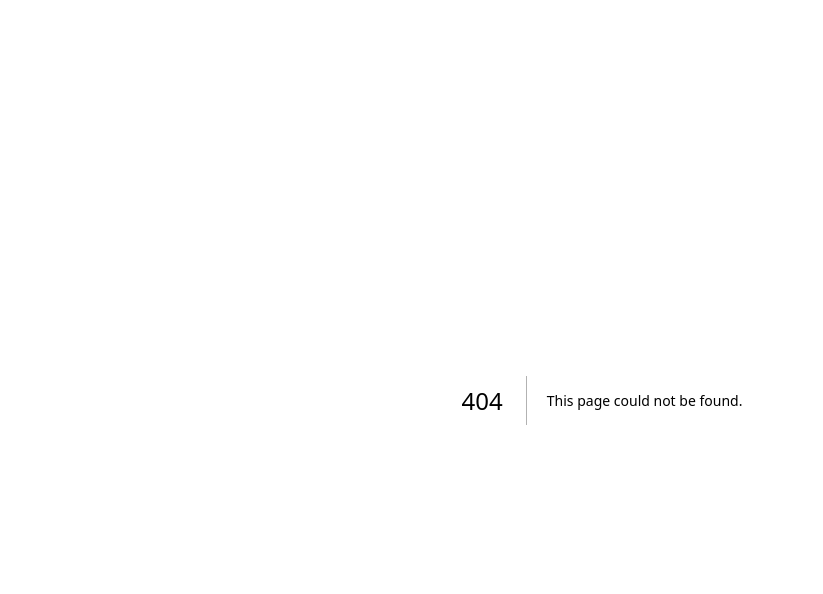
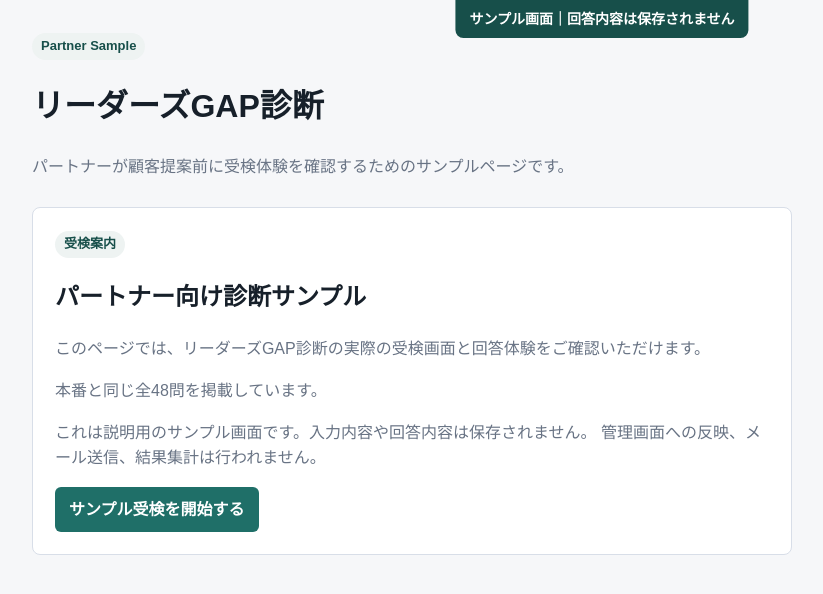
Before and after one commit to tworails-sato/leaders-gap, a Next.js app: page /sample in a window 1280 px wide. Before the commit this address had no page. Shown: the top 594 px of the page, without its empty margins (38-861 px from the left). Built offline with nearby package versions, Linux system fonts and the light colour scheme.

Commit message:
Add partner management and radar chart updates

```diff
--- a/app/globals.css
+++ b/app/globals.css
@@ -174,6 +174,24 @@ button.danger {
   font-weight: 700;
 }
 
+.sample-ribbon {
+  background: #174f4a;
+  border-radius: 0 0 8px 8px;
+  color: #fff;
+  font-size: 14px;
+  font-weight: 700;
+  left: 50%;
+  padding: 8px 14px;
+  position: fixed;
+  top: 0;
+  transform: translateX(-50%);
+  z-index: 50;
+}
+
+.sample-offset {
+  margin-top: 28px;
+}
+
 .progress-wrap {
   background: #e7ecef;
   border-radius: 999px;
--- /dev/null
+++ b/app/sample/page.tsx
@@ -0,0 +1,14 @@
+import { ResponseForm } from "@/components/ResponseForm";
+
+export default function SamplePage() {
+  return (
+    <main className="shell">
+      <div className="narrow">
+        <span className="badge">Partner Sample</span>
+        <h1>リーダーズGAP診断</h1>
+        <p className="muted">パートナーが顧客提案前に受検体験を確認するためのサンプルページです。</p>
+      </div>
+      <ResponseForm mode="sample" />
+    </main>
+  );
+}
--- a/components/ResponseForm.tsx
+++ b/components/ResponseForm.tsx
@@ -4,7 +4,8 @@ import { useState } from "react";
 import { questions, smallThemes } from "@/lib/questions";
 
 type Props = {
-  invitation: {
+  mode?: "production" | "sample";
+  invitation?: {
     id: string;
     token: string;
     respondent_type: string;
@@ -28,16 +29,17 @@ const scoreLabels: Record<number, string> = {
   5: "あてはまる"
 };
 
-export function ResponseForm({ invitation }: Props) {
-  const [step, setStep] = useState<"guide" | "profile" | "questions">("guide");
+export function ResponseForm({ invitation, mode = "production" }: Props) {
+  const isSample = mode === "sample";
+  const [step, setStep] = useState<"guide" | "profile" | "questions" | "sampleDone">("guide");
   const [loading, setLoading] = useState(false);
   const [error, setError] = useState("");
   const [profileErrors, setProfileErrors] = useState<Record<string, string>>({});
   const [answers, setAnswers] = useState<Record<number, number>>({});
   const [unansweredIds, setUnansweredIds] = useState<number[]>([]);
   const [profile, setProfile] = useState({
-    name: invitation.name ?? "",
-    email: invitation.email ?? "",
+    name: invitation?.name ?? "",
+    email: invitation?.email ?? "",
     employment_type: "",
     department: "",
     tenure: "",
@@ -53,6 +55,12 @@ export function ResponseForm({ invitation }: Props) {
       setUnansweredIds(missing);
       setError(`未回答の設問が${missing.length}問あります。すべての設問に回答してください。`);
       window.setTimeout(() => document.getElementById(`question-${missing[0]}`)?.scrollIntoView({ behavior: "smooth", block: "center" }), 50);
+      return;
+    }
+
+    if (isSample) {
+      setStep("sampleDone");
+      window.scrollTo({ top: 0, behavior: "smooth" });
       return;
     }
 
@@ -75,6 +83,23 @@ export function ResponseForm({ invitation }: Props) {
     }
 
     window.location.replace("/thanks");
+  }
+
+  function resetSample() {
+    setStep("guide");
+    setError("");
+    setProfileErrors({});
+    setAnswers({});
+    setUnansweredIds([]);
+    setProfile({
+      name: "",
+      email: "",
+      employment_type: "",
+      department: "",
+      tenure: "",
+      position: ""
+    });
+    window.scrollTo({ top: 0, behavior: "smooth" });
   }
 
   function onProfileSubmit(event: React.FormEvent<HTMLFormElement>) {
@@ -115,8 +140,24 @@ export function ResponseForm({ invitation }: Props) {
 
   if (step === "guide") {
     return (
-      <section className="panel narrow">
+      <section className="panel narrow sample-offset">
+        {isSample ? <div className="sample-ribbon">サンプル画面｜回答内容は保存されません</div> : null}
         <span className="badge">受検案内</span>
+        {isSample ? (
+          <>
+            <h2>パートナー向け診断サンプル</h2>
+            <p className="muted">
+              このページでは、リーダーズGAP診断の実際の受検画面と回答体験をご確認いただけます。
+            </p>
+            <p className="muted">本番と同じ全48問を掲載しています。</p>
+            <p className="muted">
+              これは説明用のサンプル画面です。入力内容や回答内容は保存されません。
+              管理画面への反映、メール送信、結果集計は行われません。
+            </p>
+            <button type="button" onClick={() => setStep("profile")}>サンプル受検を開始する</button>
+          </>
+        ) : (
+          <>
             <h2>リーダーズGAP診断を開始する前に</h2>
             <p className="muted">
               この診断は、経営層と事業責任者・部長クラスの間にある認識差を可視化し、
@@ -129,7 +170,7 @@ export function ResponseForm({ invitation }: Props) {
               </div>
               <div>
                 <strong>回答期限</strong>
-            <p className="muted">{invitation.expires_at ? new Date(invitation.expires_at).toLocaleString("ja-JP") : "指定なし"}</p>
+                <p className="muted">{invitation?.expires_at ? new Date(invitation.expires_at).toLocaleString("ja-JP") : "指定なし"}</p>
               </div>
             </div>
             <ul className="muted">
@@ -140,6 +181,8 @@ export function ResponseForm({ invitation }: Props) {
               <li>診断結果は本人画面には表示されず、管理者側で集計後にフィードバックされます。</li>
             </ul>
             <button type="button" onClick={() => setStep("profile")}>診断を開始する</button>
+          </>
+        )}
       </section>
     );
   }
@@ -147,6 +190,7 @@ export function ResponseForm({ invitation }: Props) {
   if (step === "profile") {
     return (
       <form className="form panel narrow" onSubmit={onProfileSubmit} noValidate>
+        {isSample ? <div className="sample-ribbon">サンプル画面｜回答内容は保存されません</div> : null}
         <span className="badge">回答者情報</span>
         <h2>回答者情報の確認・入力</h2>
         <p className="muted">回答内容の集計区分を確認するために使用します。受検者用のログインやパスワード入力は不要です。</p>
@@ -178,9 +222,25 @@ export function ResponseForm({ invitation }: Props) {
     );
   }
 
+  if (step === "sampleDone") {
+    return (
+      <section className="panel narrow sample-offset">
+        <div className="sample-ribbon">サンプル画面｜回答内容は保存されません</div>
+        <h2>サンプル受検は以上です。</h2>
+        <p className="muted">
+          本番では、同じ全48問への回答後、
+          経営側と現場側の認識差をテーマ別・設問別に集計します。
+        </p>
+        <p className="muted">このサンプルで入力・回答した内容は保存されていません。</p>
+        <button type="button" onClick={resetSample}>最初から確認する</button>
+      </section>
+    );
+  }
+
   return (
     <form className="form" onSubmit={onSubmit} noValidate>
-      <input type="hidden" name="token" value={invitation.token} />
+      {isSample ? <div className="sample-ribbon">サンプル画面｜回答内容は保存されません</div> : null}
+      {!isSample ? <input type="hidden" name="token" value={invitation?.token} /> : null}
       <input type="hidden" name="name" value={profile.name} />
       <input type="hidden" name="email" value={profile.email} />
       <input type="hidden" name="employment_type" value={profile.employment_type} />
```
Also changed, not shown: 1 other file (tests, documents, lock files or other folders). Lines whose indentation alone changed are shown as unchanged.
